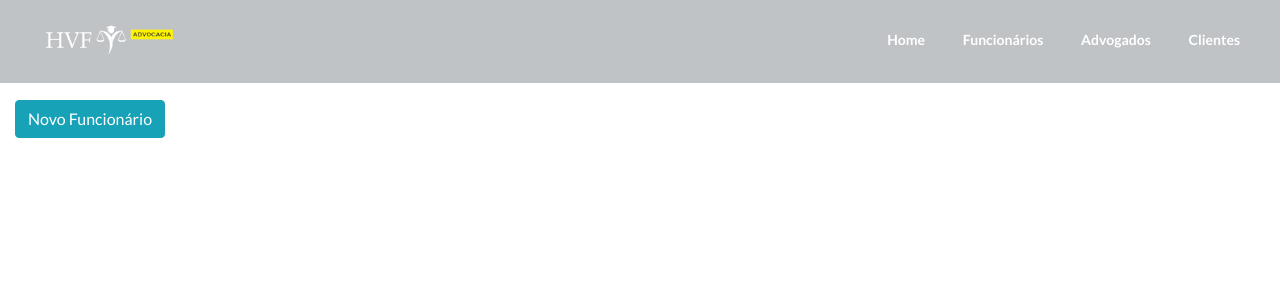
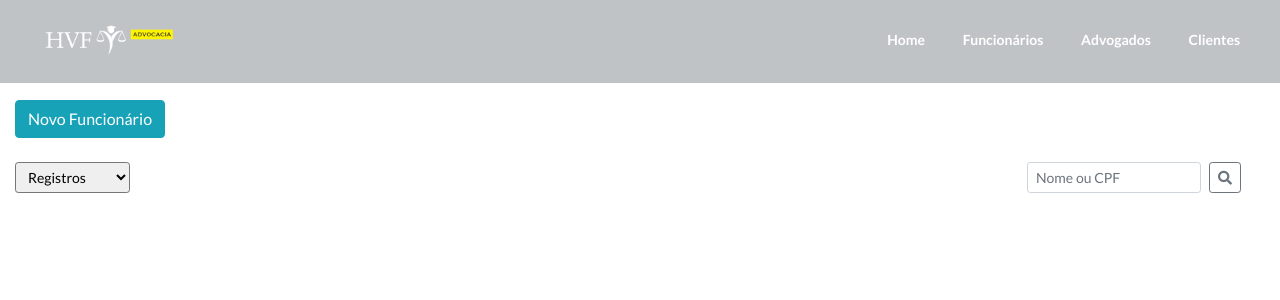
Before and after one commit to marcio8queiroz/sistema, a PHP site: the page made by admin/index.php in a window 1280 px wide. Shown: the part 44-344 px from the top of the page. Run offline with PHP 8.4, Linux system fonts and the light colour scheme; the visitor is signed in with stand-in values (Sample User, id 1); some libraries are stand-ins or nearby versions.

Commit message:
select paginacao

```diff
--- a/admin/funcionarios.php
+++ b/admin/funcionarios.php
@@ -8,3 +8,84 @@
 
 	</div>
 </div>
+
+<div class="row mt-4">
+	<div class="col-md-6 col-sm-12">
+		<div class="float-left">
+			<form method="post">
+				<select id="itens-pagina" onChange="submit();" class="form-control-sm" id="exampleFormControlSelect1" name="itens-pagina">
+
+					<?php
+
+					if(isset($_POST['itens-pagina'])){
+						$item_paginado = $_POST['itens-pagina'];
+					}elseif(isset($_GET['itens'])){
+						$item_paginado = $_GET['itens'];
+					}
+
+					?>
+
+					<option value="<?php echo @$item_paginado ?>"><?php echo @$item_paginado ?> Registros</option>
+
+					<?php if(@$item_paginado != $opcao1){ ?>
+						<option value="<?php echo $opcao1 ?>"><?php echo $opcao1 ?> Registros</option>
+					<?php } ?>
+
+					<?php if(@$item_paginado != $opcao2){ ?>
+						<option value="<?php echo $opcao2 ?>"><?php echo $opcao2 ?> Registros</option>
+					<?php } ?>
+
+					<?php if(@$item_paginado != $opcao3){ ?>
+						<option value="<?php echo $opcao3 ?>"><?php echo $opcao3 ?> Registros</option>
+					<?php } ?>
+
+
+
+
+				</select>
+			</form>
+		</div>
+
+	</div>
+
+
+	<?php
+
+	//DEFINIR O NUMERO DE ITENS POR PÁGINA
+	if(isset($_POST['itens-pagina'])){
+		$itens_por_pagina = $_POST['itens-pagina'];
+		@$_GET['pagina'] = 0;
+	}elseif(isset($_GET['itens'])){
+		$itens_por_pagina = $_GET['itens'];
+	}
+	else{
+		$itens_por_pagina = $opcao1;
+
+	}
+
+	?>
+
+
+	<div class="col-md-6 col-sm-12">
+
+		<div class="float-right mr-4">
+			<form id="frm" class="form-inline my-2 my-lg-0" method="post">
+
+				<input type="hidden" id="pag"  name="pag" value="<?php echo @$_GET['pagina'] ?>">
+
+				<input type="hidden" id="itens"  name="itens" value="<?php echo @$itens_por_pagina; ?>">
+
+				<input class="form-control form-control-sm mr-sm-2" type="search" placeholder="Nome ou CPF" aria-label="Search" name="txtbuscar" id="txtbuscar">
+				<button class="btn btn-outline-secondary btn-sm my-2 my-sm-0" name="btn-buscar" id="btn-buscar"><i class="fas fa-search"></i></button>
+			</form>
+		</div>
+
+	</div>
+
+
+
+
+
+	<div id="listar">
+
+	</div>
--- a/config.php
+++ b/config.php
@@ -9,4 +9,9 @@ $usuario = 'root';
 $senha = '';
 $banco = 'advocacia';
 
+//VALORES PARA A COMBOBOX DE PAGINAÇÃO
+$opcao1 = 5 ;
+$opcao2 = 8;
+$opcao3 = 10;
+
 ?>
```
